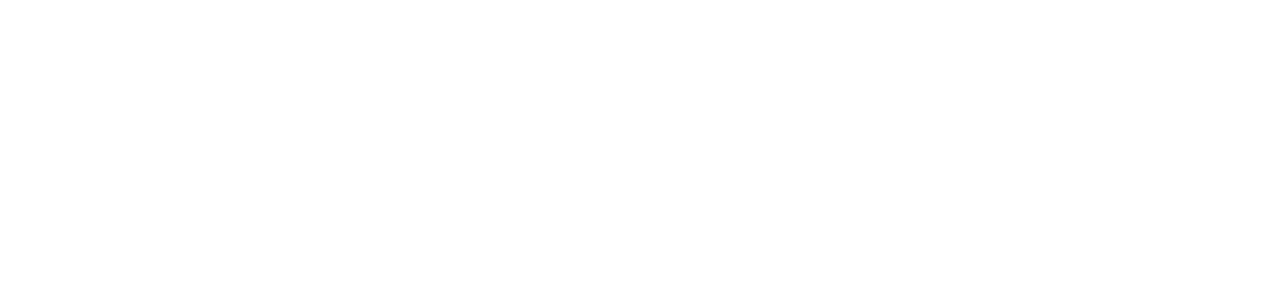
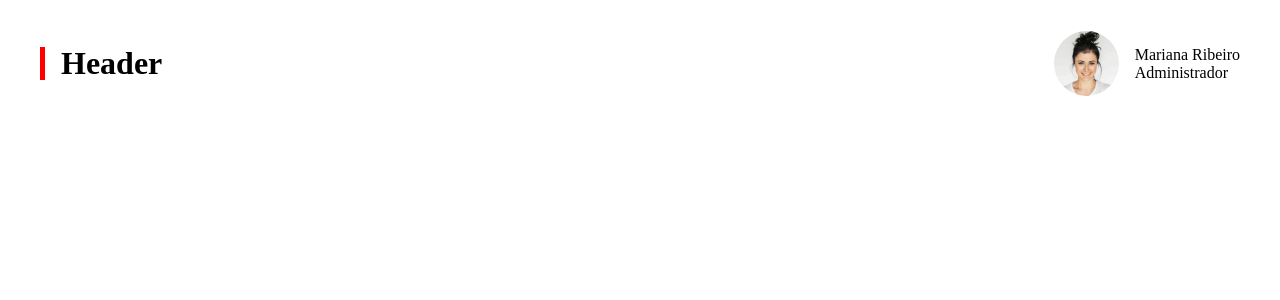
Before and after one commit to WellSantoss/gerenciamento-odontologico, a Vue app: page / in a window 1280 px wide. Shown: the top 300 px of the page. Built offline with nearby package versions, Linux system fonts and the light colour scheme.

Commit message:
layout header

```diff
--- a/src/App.vue
+++ b/src/App.vue
@@ -1,7 +1,18 @@
 <template>
   <div id="app">
+    <Header />
     <router-view />
   </div>
 </template>
 
+<script>
+import Header from "@/components/Header.vue";
+
+export default {
+  components: {
+    Header,
+  },
+};
+</script>
+
 <style lang="scss"></style>
--- /dev/null
+++ b/src/components/Header.vue
@@ -0,0 +1,53 @@
+<template>
+  <header>
+    <h1>Header</h1>
+
+    <div class="profile">
+      <img src="@/assets/profile.jpg" alt="Perfil" />
+      <p><span>Mariana Ribeiro</span><br />Administrador</p>
+    </div>
+  </header>
+</template>
+
+<script>
+export default {
+  name: "Header",
+};
+</script>
+
+<style lang="scss" scoped>
+header {
+  padding: 16px 32px;
+  display: flex;
+  align-items: center;
+  justify-content: space-between;
+}
+
+h1 {
+  display: flex;
+  align-items: center;
+
+  &::before {
+    content: "";
+    display: block;
+    width: 5px;
+    height: 33px;
+    background: red;
+    margin-right: 16px;
+  }
+}
+
+.profile {
+  display: flex;
+  align-items: center;
+
+  img {
+    border-radius: 50%;
+    margin-right: 16px;
+  }
+
+  span {
+    font-weight: 500;
+  }
+}
+</style>
```
Also changed, not shown: src/assets/profile.jpg (added).
